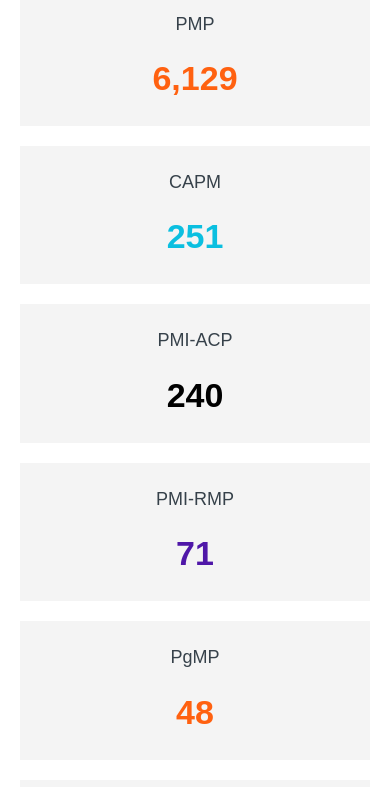
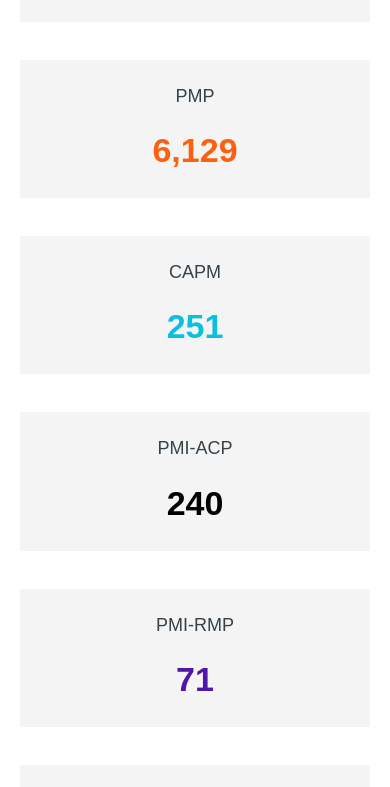
Before and after one commit to pmiloc-techops/membership-dashboard, a plain HTML site: page index.html in a window 390 px wide. Shown: the part 744-1531 px from the top of the page. Drawn offline with Linux system fonts and the light colour scheme.

Commit message:
Update styles.css

```diff
--- a/styles.css
+++ b/styles.css
@@ -30,10 +30,10 @@
 ----------------------------------------- */
 
 .stats-container {
-  display: grid;
-  grid-template-columns: repeat(4, 1fr);
+  display: flex;
+  flex-wrap: wrap;
+  justify-content: center;
   gap: 38px;
-  justify-content: center;
 }
 
 
@@ -42,13 +42,18 @@
 ----------------------------------------- */
 
 .stat-card {
+  flex: 0 0 calc(25% - 29px);
   min-height: 165px;
+
   background: #f4f4f4;
+
   display: flex;
   flex-direction: column;
   justify-content: center;
   align-items: center;
+
   text-align: center;
+
   padding: 25px 15px;
 }
 
@@ -113,8 +118,8 @@
 
 @media (max-width: 1100px) {
 
-  .stats-container {
-    grid-template-columns: repeat(3, 1fr);
+  .stat-card {
+    flex-basis: calc(33.333% - 26px);
   }
 
   h1 {
@@ -123,24 +128,21 @@
 
 }
 
+
 @media (max-width: 750px) {
 
   .dashboard {
     padding: 10px 20px 30px;
   }
 
-  .stats-container {
-    grid-template-columns: repeat(2, 1fr);
-    gap: 20px;
+  .stat-card {
+    flex-basis: calc(50% - 10px);
+    min-height: 145px;
   }
 
   h1 {
     font-size: 28px;
     margin-bottom: 30px;
-  }
-
-  .stat-card {
-    min-height: 145px;
   }
 
   .stat-label {
@@ -153,18 +155,16 @@
 
 }
 
+
 @media (max-width: 500px) {
 
-  .stats-container {
-    grid-template-columns: 1fr;
+  .stat-card {
+    flex-basis: 100%;
+    min-height: 135px;
   }
 
   h1 {
     font-size: 25px;
   }
 
-  .stat-card {
-    min-height: 135px;
-  }
-
 }
```
